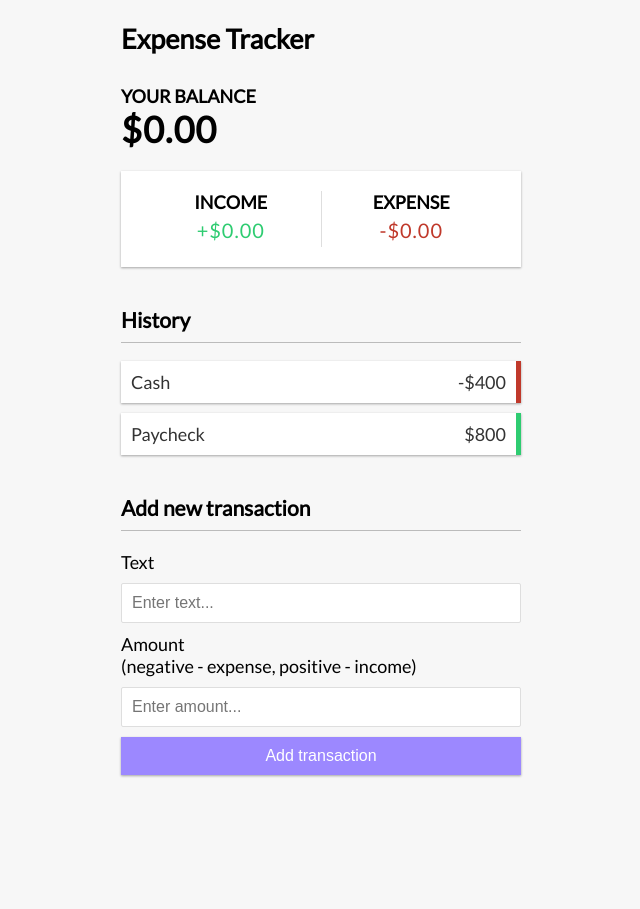
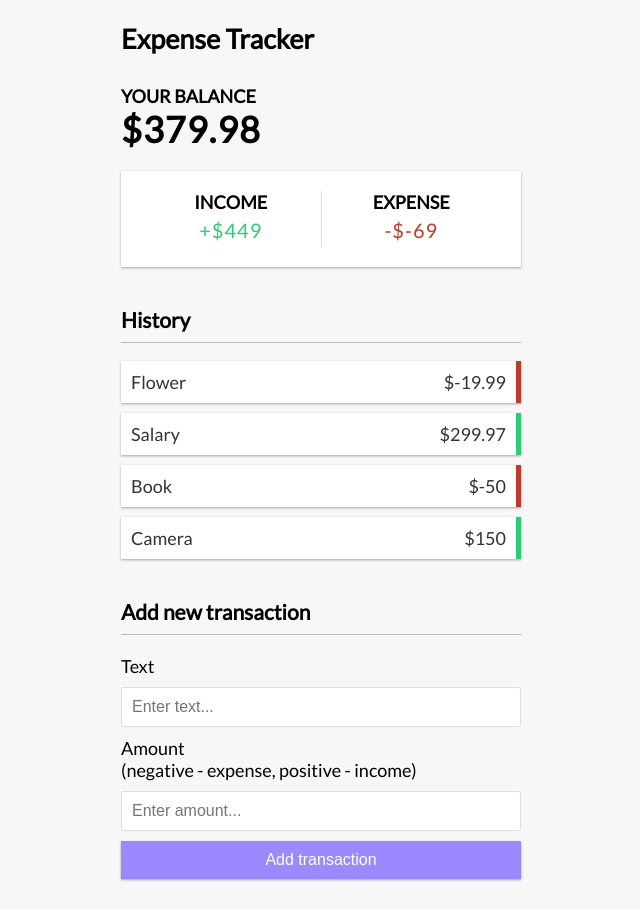
Before and after one commit to techbola/vue-expense-tracker, a Vue app: page / in a window 1280 px wide. Shown: the whole page, without its empty margins (319-959 px from the left). Before the commit the page ends 805 px from the top, so only its background shows below. Built offline with nearby package versions, Linux system fonts and the light colour scheme.

Commit message:
total transaction, total income, total expenses implementation

```diff
--- a/src/App.vue
+++ b/src/App.vue
@@ -4,14 +4,48 @@
   import IncomeExpenses from './components/IncomeExpenses.vue';
   import TransactionList from './components/TransactionList.vue';
   import AddTransaction from './components/AddTransaction.vue';
+
+  import { ref, computed } from 'vue';
+
+  const transactions = ref([
+    { id: 1, text: 'Flower', amount: -19.99},
+    { id: 2, text: 'Salary', amount: 299.97},
+    { id: 3, text: 'Book', amount: -50},
+    { id: 4, text: 'Camera', amount: 150},
+  ]);
+
+  // Get total
+  const total = computed(() => {
+    return transactions.value.reduce((acc, transaction) => {
+      return acc + transaction.amount;
+    }, 0);
+  });
+
+  // Get Income
+  const income = computed(() => {
+    return transactions.value
+      .filter((transaction) => transaction.amount > 0)
+      .reduce((acc, transaction) => {
+        return acc + transaction.amount;
+      }, 0).toFixed(2);
+  });
+
+  // Get Expenses
+  const expenses = computed(() => {
+    return transactions.value
+      .filter((transaction) => transaction.amount < 0)
+      .reduce((acc, transaction) => {
+        return acc + transaction.amount;
+      }, 0).toFixed(2);
+  });
 </script>
 
 <template>
   <Header />
   <div class="container">
-    <Balance />
-    <IncomeExpenses />
-    <TransactionList />
+    <Balance :total="total" />
+    <IncomeExpenses :income="parseInt(income)" :expenses="parseInt(expenses)" />
+    <TransactionList :transactions="transactions" />
     <AddTransaction />
   </div>
 </template>
--- a/src/components/Balance.vue
+++ b/src/components/Balance.vue
@@ -1,4 +1,13 @@
+<script setup>
+    const { total } = defineProps({
+        total: {
+            type: Number,
+            required: true
+        }
+    })
+</script>
+
 <template>
     <h4>Your Balance</h4>
-    <h1 id="balance">$0.00</h1>
+    <h1 id="balance">${{ total }}</h1>
 </template>
--- a/src/components/IncomeExpenses.vue
+++ b/src/components/IncomeExpenses.vue
@@ -1,12 +1,25 @@
+<script setup>
+    const { income, expenses } = defineProps({
+        income: {
+            type: Number,
+            required: true
+        },
+        expenses: {
+            type: Number,
+            required: true
+        }
+    })
+</script>
+
 <template>
     <div class="inc-exp-container">
         <div>
             <h4>Income</h4>
-            <p id="money-plus" class="money plus">+$0.00</p>
+            <p id="money-plus" class="money plus">+${{ income }}</p>
         </div>
         <div>
             <h4>Expense</h4>
-            <p id="money-minus" class="money minus">-$0.00</p>
+            <p id="money-minus" class="money minus">-${{ expenses }}</p>
         </div>
     </div>
 </template>
--- a/src/components/TransactionList.vue
+++ b/src/components/TransactionList.vue
@@ -1,11 +1,22 @@
+<script setup>
+    const { transactions } = defineProps({
+        transactions: {
+            type: Array,
+            required: true
+        }
+    })
+</script>
+
 <template>
     <h3>History</h3>
     <ul id="list" class="list">
-        <li class="minus">
-            Cash <span>-$400</span><button class="delete-btn">x</button>
-        </li>
-        <li class="plus">
-            Paycheck <span>$800</span><button class="delete-btn">x</button>
+        <li
+            v-for="transaction in transactions"
+            :key="transaction.id"
+            :class="transaction.amount < 0 ? 'minus' : 'plus'"
+        >
+            {{ transaction.text }} <span>${{ transaction.amount }}</span>
+            <button class="delete-btn">x</button>
         </li>
     </ul>
 </template>
```
